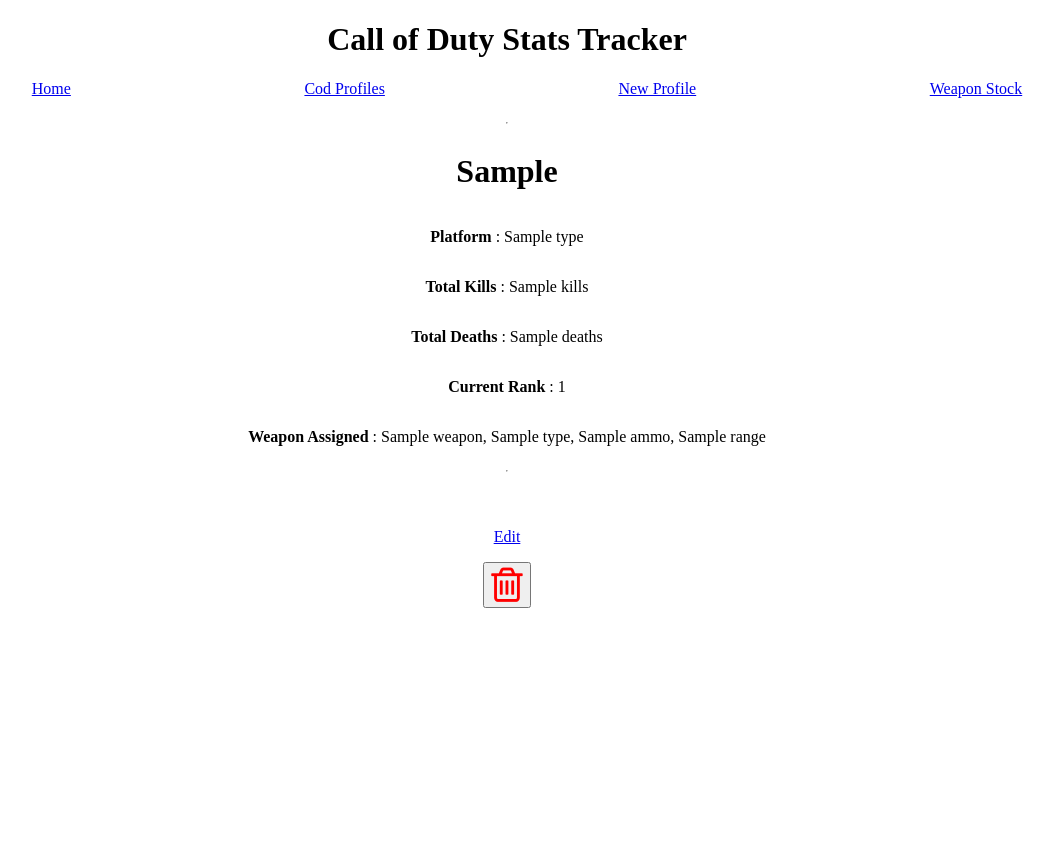
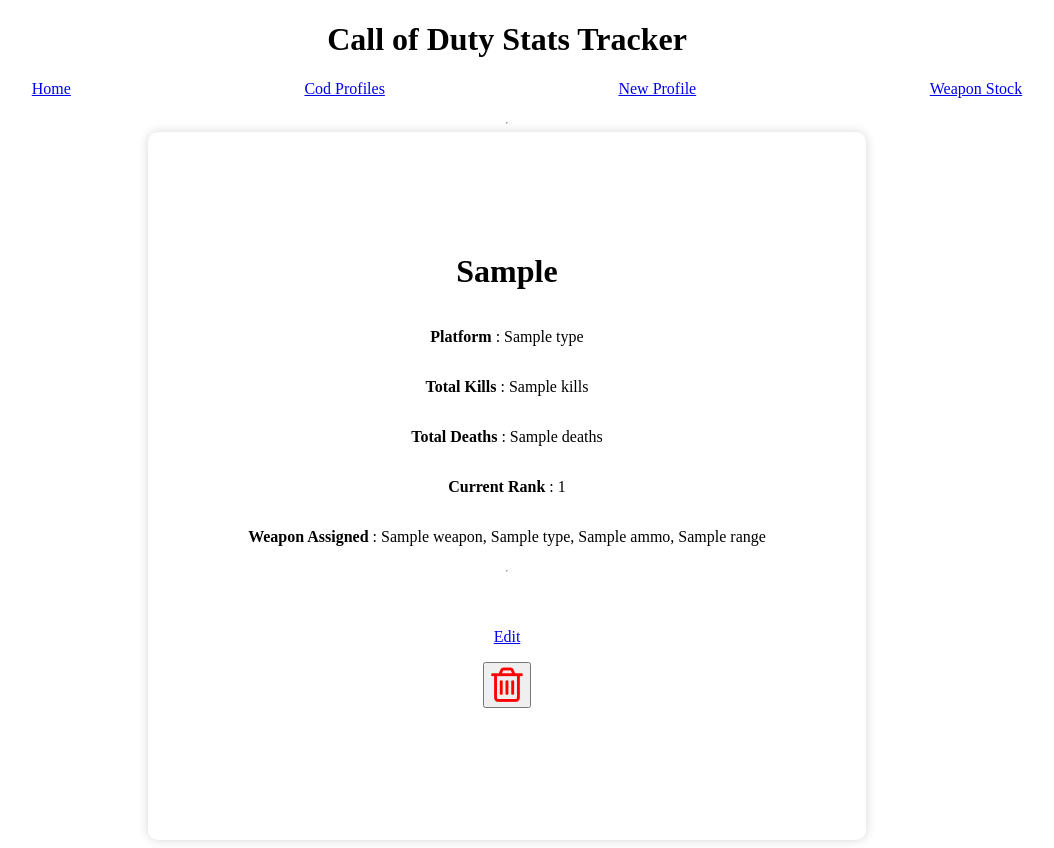
Before and after one commit to TobyKeech/python_project, a Flask app: page /codprofiles/1 in a window 1280 px wide. Shown: the whole page, without its empty margins (133-1187 px from the left). Before the commit the page ends 608 px from the top, so only its background shows below. Run offline with Flask 2, Linux system fonts and the light colour scheme; a database or web service that is not in the repository returns one stand-in record (values such as "Sample title"); some libraries are stand-ins or nearby versions.

Commit message:
added css spacing for display

```diff
--- a/call_of_duty_app/static/style.css
+++ b/call_of_duty_app/static/style.css
@@ -62,6 +62,7 @@
     background: #FFFFFF;
     box-shadow: 0px 0px 11px rgba(0, 0, 0, 0.16);
     border-radius: 10px;
+    padding: 50px;
 
 }
 
@@ -70,3 +71,10 @@
     flex-direction: column;
     align-items: center;
 }
+
+.div2 {
+    display: flex;
+    flex-direction: column;
+    align-items: center;
+    padding: 50px;
+}
--- a/call_of_duty_app/templates/codprofiles/new.html
+++ b/call_of_duty_app/templates/codprofiles/new.html
@@ -12,7 +12,7 @@
     <div>
         <label for="platform"><b>Platform</b>:</label>
         <select id="platform" name="platform_id">
-          <option value =' '></option>
+          <option value =' '> Choose Platform</option>
           {% for platform in all_platforms %}
             <option value="{{ platform.id }}">{{ platform.type }}</option>
           {% endfor %}
@@ -36,7 +36,7 @@
     <div>
         <label for="weapon"><b>Weapon Assigned</b>:</label>
         <select id="weapon" name="weapon_id">
-          <option value =' '></option>
+          <option value =' '> Choose Weapon</option>
           {% for weapon in all_weapons %}
             <option value="{{ weapon.id }}">{{ weapon.name }}, {{weapon.type}} </option>
           {% endfor %}
--- a/call_of_duty_app/templates/codprofiles/show.html
+++ b/call_of_duty_app/templates/codprofiles/show.html
@@ -2,6 +2,8 @@
 {% block content %}
 <div class="indvprofile">
     <hr>
+    <div class="profileform">
+        <div class="div2">
         <h1>{{solo_profile.gamer_tag}}</h1>
         <p><b>Platform</b> : {{solo_profile.platform.type}}</p>
         <p><b>Total Kills</b> : {{solo_profile.kills}} </p>
@@ -28,6 +30,7 @@
             <button class="trash-button"><i class="fa fa-trash-o fa-3x" style="color:red" aria-hidden="true"></i></button>
         </form>
         </p>
+    </div>
 </div>
 
 
```
